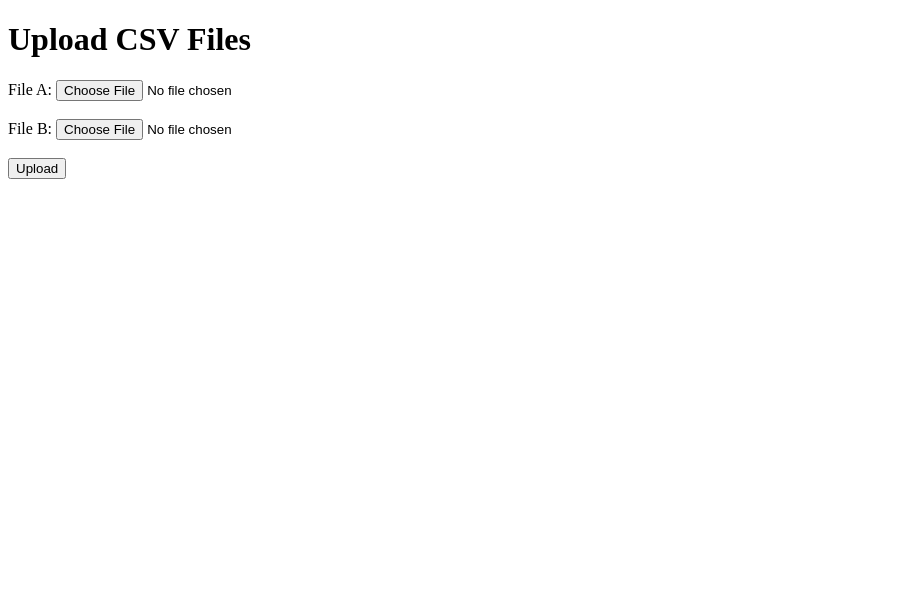
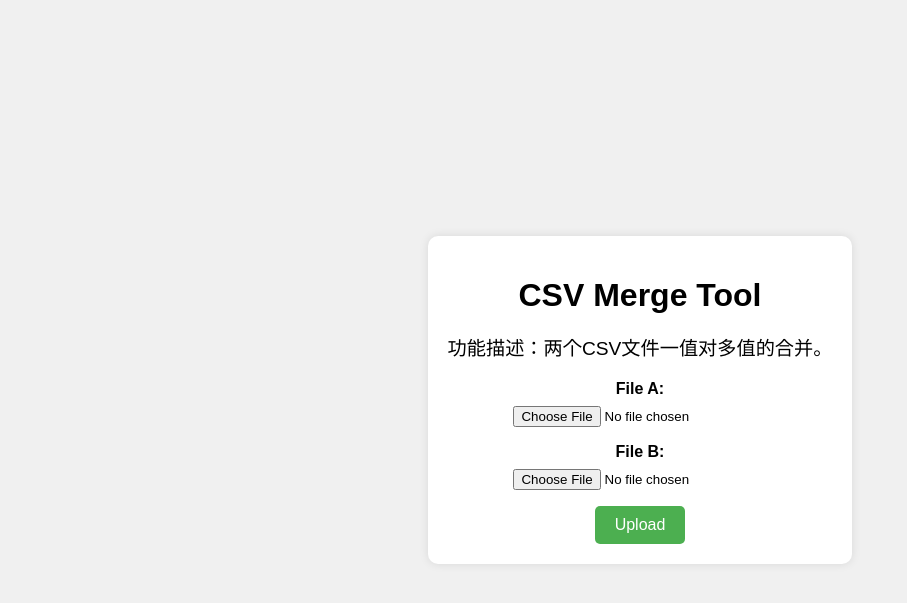
Before and after one commit to AdaraHan/csv_merge-one-to-many-values, a Flask app: page / in a window 1280 px wide. Shown: the top 603 px of the page, without its empty margins (0-907 px from the left). Run offline with Flask 3, Linux system fonts and the light colour scheme.

Commit message:
Update index.html

```diff
--- a/templates/index.html
+++ b/templates/index.html
@@ -1,17 +1,25 @@
-<!doctype html>
+<!DOCTYPE html>
 <html lang="en">
 <head>
     <meta charset="UTF-8">
-    <title>Upload CSV Files</title>
+    <title>CSV Merge Tool</title>
+    <link rel="stylesheet" href="styles.css">
 </head>
 <body>
-<h1>Upload CSV Files</h1>
-<form action="/upload" method="post" enctype="multipart/form-data">
-    <label for="fileA">File A:</label>
-    <input type="file" name="fileA" id="fileA" required><br><br>
-    <label for="fileB">File B:</label>
-    <input type="file" name="fileB" id="fileB" required><br><br>
-    <button type="submit">Upload</button>
-</form>
+    <div class="container">
+        <h1>CSV Merge Tool</h1>
+        <p>功能描述：两个CSV文件一值对多值的合并。</p>
+        <form action="/upload" method="post" enctype="multipart/form-data">
+            <div class="form-group">
+                <label for="fileA">File A:</label>
+                <input type="file" name="fileA" id="fileA" required>
+            </div>
+            <div class="form-group">
+                <label for="fileB">File B:</label>
+                <input type="file" name="fileB" id="fileB" required>
+            </div>
+            <button type="submit" class="btn">Upload</button>
+        </form>
+    </div>
 </body>
 </html>
```
